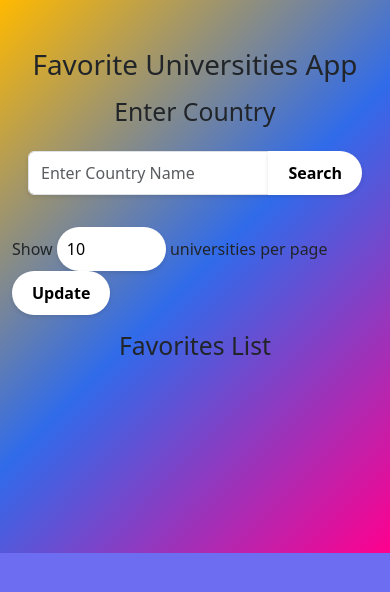
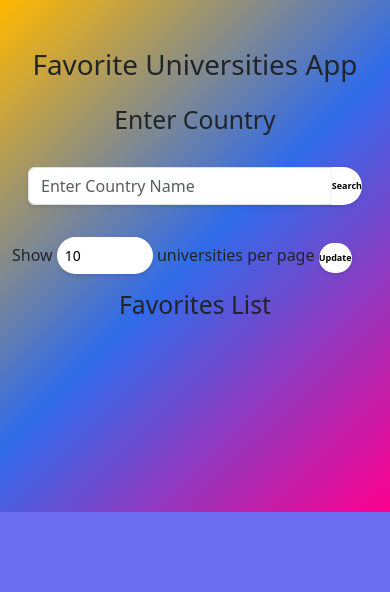
Before and after one commit to Sufi4584422/Mern_Stack, a PHP site: page /University/index.html in a window 390 px wide. Shown: the top 592 px of the page. Run offline with PHP 8.4, Linux system fonts and the light colour scheme.

Commit message:
responsive

```diff
--- a/University/index.html
+++ b/University/index.html
@@ -18,10 +18,10 @@
   </head>
   <body>
     <div class="container mt-5 mb-4">
-      <h1 class="text-center">Favorite Universities App</h1>
-      <div class="row mt-3">
+      <h1 class="text-center mb-4">Favorite Universities App</h1>
+      <div class="row">
         <div class="col-md-6">
-          <div class="text-center">
+          <div class="text-center mb-3">
             <h2>Enter Country</h2>
           </div>
           <form id="searchForm">
@@ -72,7 +72,7 @@
       aria-labelledby="universityModalLabel"
       aria-hidden="true"
     >
-      <div class="modal-dialog">
+      <div class="modal-dialog modal-dialog-centered">
         <div class="modal-content">
           <div class="modal-header">
             <h5 class="modal-title" id="universityModalLabel">
--- a/University/style.css
+++ b/University/style.css
@@ -142,3 +142,52 @@ body {
   .dIB{
     margin-bottom: 10.5rem;
   }
+
+
+
+
+/* Media query for screens up to 768px */
+@media (max-width: 768px) {
+  .card {
+    width: 100%; /* Make cards take up the full width of the screen */
+  }
+
+  .modal-header,
+  .modal-body,
+  .modal-footer {
+    padding: 5px; /* Reduce padding for modal content on smaller screens */
+  }
+
+  .formStyling {
+    padding: 1rem; /* Reduce padding for the search form on smaller screens */
+  }
+
+  .updateBtn {
+    font-size: 10px; /* Adjust font size for update buttons */
+    padding: 8px 3px; /* Adjust padding for update buttons */
+  }
+  .moveToBottomBtn{
+    font-size: 10px; /* Adjust font size for update buttons */
+  }
+
+
+  input {
+    font-size: 14px; /* Adjust font size for input fields */
+    padding: 8px; /* Adjust padding for input fields */
+  }
+
+
+  /* Adjust other styles as needed for screens up to 768px */
+}
+
+/* Media query for screens up to 576px */
+@media (max-width: 428px) {
+  .updateBtn {
+    font-size: 9px; /* Adjust font size for update buttons */
+    padding: 8px 0; /* Adjust padding for update buttons */
+  }
+  .moveToTopBtn{
+    font-size: 10px; /* Adjust font size for update buttons */
+  }
+  /* Further adjustments for screens up to 576px */
+}
```
